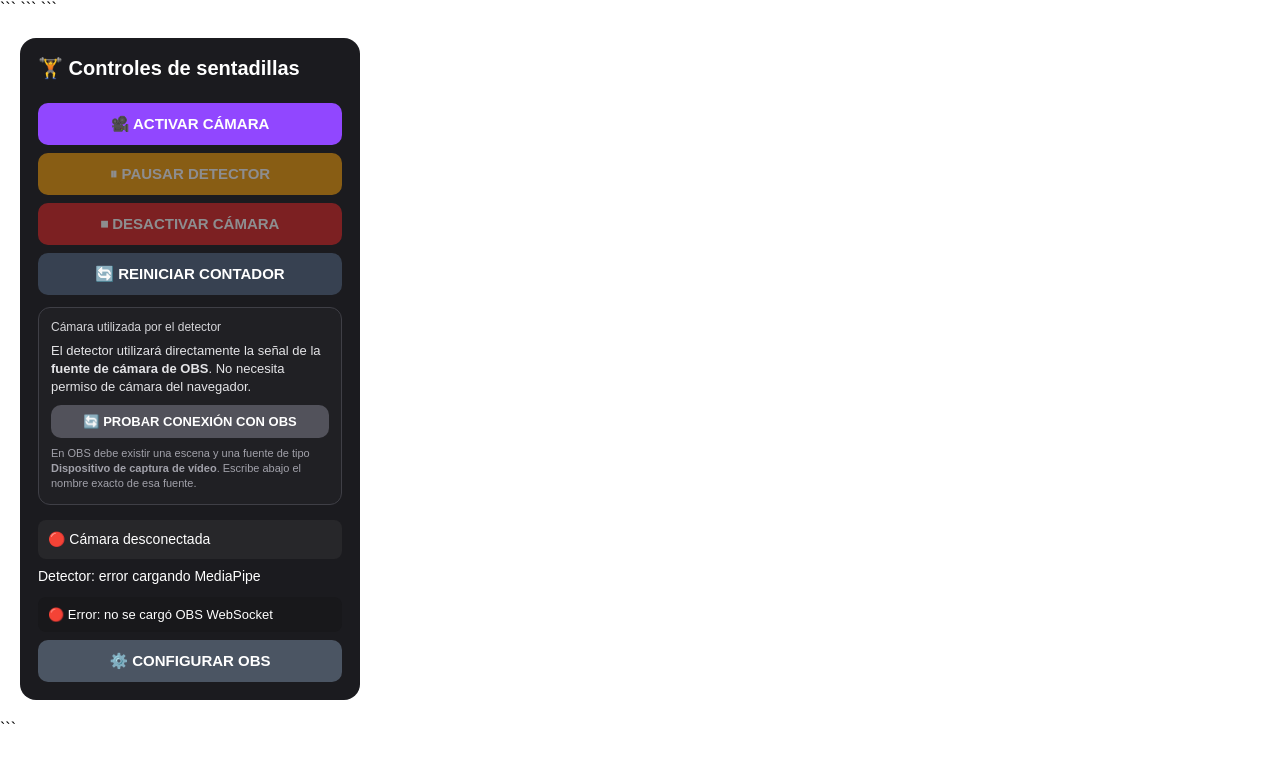
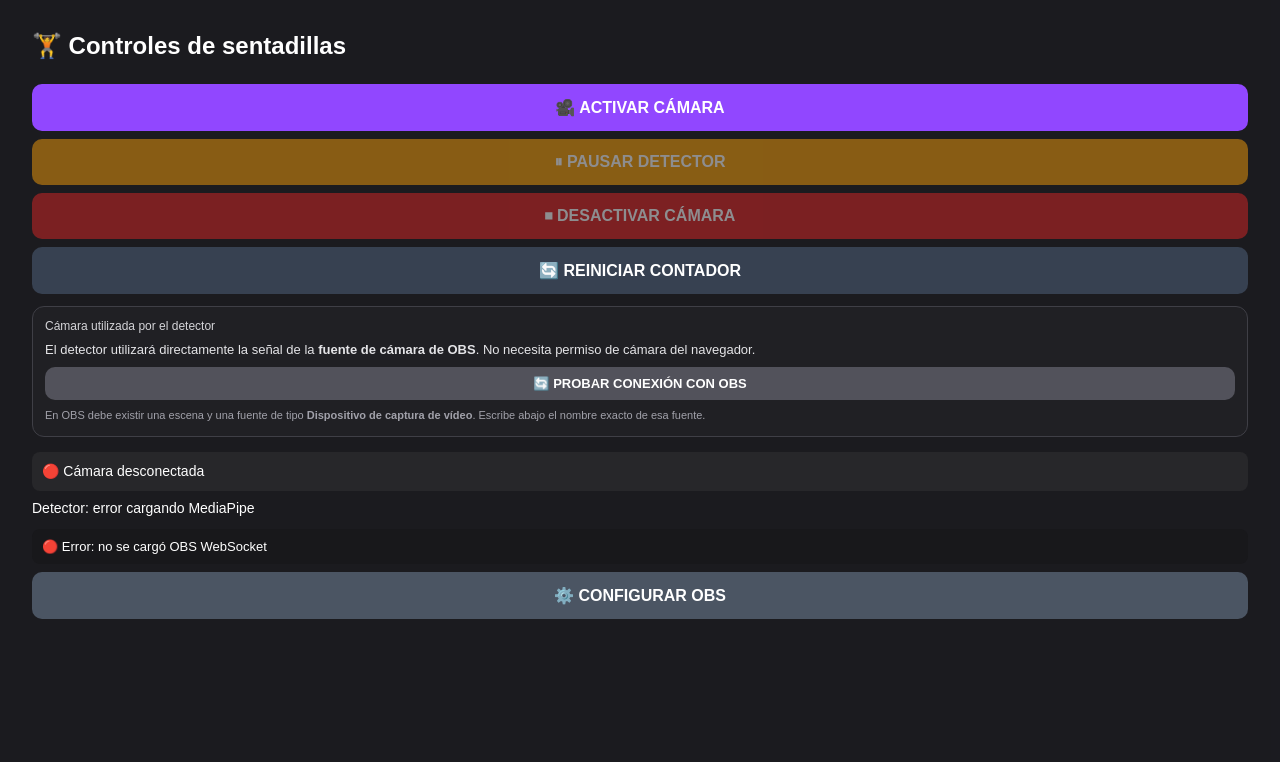
Before and after one commit to vizziozox-kittens/CONTADOR_SENTADILLAS, an Electron app: page public/controles.html in a window 1280 px wide. Drawn offline with Linux system fonts and the light colour scheme; no server answers; a script that the page names is missing.

Commit message:
arreglo fuentes controles

````diff
--- a/public/controles.html
+++ b/public/controles.html
@@ -6,62 +6,68 @@
     <meta charset="UTF-8">
     <meta name="viewport" content="width=device-width, initial-scale=1.0">
 
-```
 <title>Controles Squat Twitch</title>
 
 <style>
-    html {
-        margin: 0;
-        padding: 0;
-        width: 100%;
-        min-height: 100%;
-        overflow-x: hidden;
-        overflow-y: auto;
-        background: transparent;
-    }
-
+    html,
     body {
         margin: 0;
         padding: 0;
         width: 100%;
-        min-height: 100%;
-        overflow-x: hidden;
-        overflow-y: auto;
+        height: 100%;
+        min-width: 0;
+        min-height: 0;
+        overflow: hidden;
         background: transparent;
+    }
+
+    body {
         font-family: Arial, sans-serif;
         -webkit-overflow-scrolling: touch;
     }
 
+    /*
+       El panel ocupa SIEMPRE todo el lienzo de la fuente de navegador.
+       Así, el tamaño que pongas en OBS es también el tamaño real de
+       esta página y puedes redimensionarla libremente desde OBS.
+    */
     #controlPanel {
         position: relative;
-        width: 340px;
-        max-width: calc(100% - 40px);
-        min-height: min-content;
+        width: 100%;
+        height: 100%;
+        max-width: none;
+        min-width: 0;
+        min-height: 100%;
         max-height: none;
-        overflow: visible;
-        margin: 20px;
-        padding: 18px;
+        overflow: auto;
+        margin: 0;
+        padding: clamp(16px, 3vw, 32px);
         background: rgba(15, 15, 20, 0.95);
-        border-radius: 16px;
+        border-radius: 0;
         color: white;
         z-index: 1000;
         box-sizing: border-box;
     }
 
+    /* Los controles se adaptan al ancho disponible de OBS. */
+    #controlPanel > button {
+        width: 100%;
+    }
+
     #controlPanel h2 {
         margin-top: 0;
-        margin-bottom: 15px;
-        font-size: 20px;
+        margin-bottom: clamp(12px, 2vh, 18px);
+        font-size: clamp(18px, 2.2vw, 24px);
     }
 
     button {
         width: 100%;
-        padding: 12px;
-        margin-top: 8px;
+        padding: clamp(10px, 1.8vh, 14px) clamp(12px, 2vw, 18px);
+        margin-top: clamp(6px, 1vh, 10px);
         border: none;
         border-radius: 10px;
         cursor: pointer;
-        font-size: 15px;
+        font-size: clamp(13px, 1.6vw, 16px);
         font-weight: bold;
         user-select: none;
     }
@@ -262,6 +268,35 @@
         line-height: 1.4;
     }
 
+    /* En fuentes pequeñas o bajas, todo sigue dentro del lienzo. */
+    @media (max-height: 500px) {
+        #controlPanel {
+            padding: 12px;
+        }
+
+        #controlPanel h2 {
+            margin-bottom: 8px;
+        }
+
+        button {
+            padding-top: 8px;
+            padding-bottom: 8px;
+            margin-top: 5px;
+        }
+
+        #cameraStatus,
+        #detectorStatus,
+        #obsStatus {
+            margin-top: 6px;
+        }
+
+        #cameraSelectorContainer,
+        #obsSettings {
+            margin-top: 8px;
+            padding: 9px;
+        }
+    }
+
     body.obs-mode {
         overflow: hidden;
         width: 100%;
@@ -290,13 +325,12 @@
         touch-action: manipulation;
     }
 </style>
-```
 
 </head>
 
 <body>
 
-```
+
 <!-- =====================================================
      CÁMARA
 ====================================================== -->
@@ -2714,7 +2748,6 @@
     }
 
 </script>
-```
 
 </body>
 </html>
````
Also changed, not shown: 1 other file.
